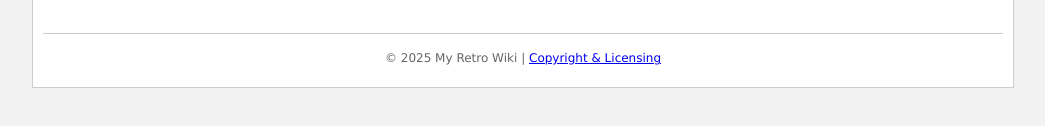
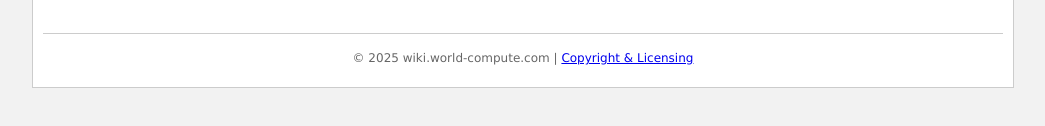
Before and after one commit to n0b0dy-arch-btw/wiki.world-compute.com, a plain HTML site: page copyright.html in a window 1280 px wide. Shown: the part 606-732 px from the top of the page, without its empty margins (117-1162 px from the left). Drawn offline with Linux system fonts and the light colour scheme.

Commit message:
Update copyright.html

```diff
--- a/copyright.html
+++ b/copyright.html
@@ -55,7 +55,7 @@
     </main>
 
     <footer>
-        <p>© 2025 My Retro Wiki | <a href="copyright.html">Copyright & Licensing</a></p>
+        <p>© 2025 wiki.world-compute.com | <a href="copyright.html">Copyright & Licensing</a></p>
     </footer>
 </div>
 </body>
```
